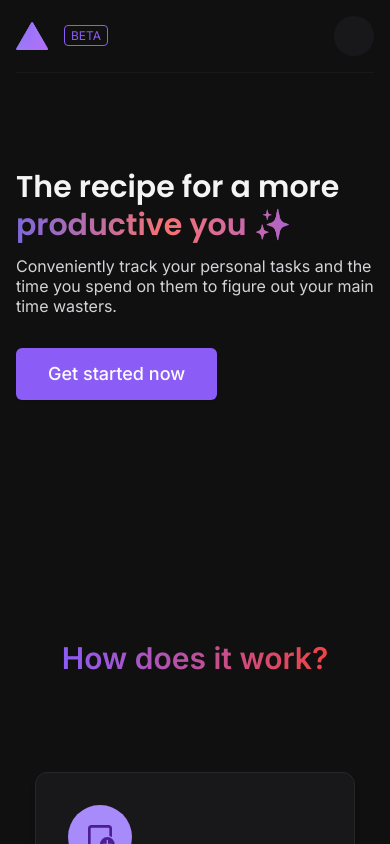
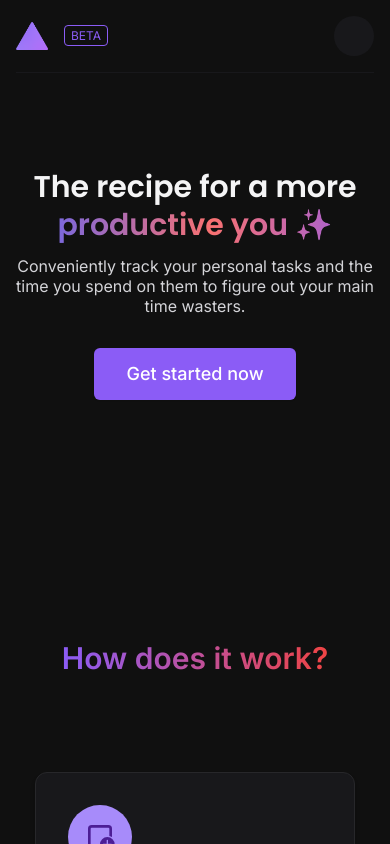
Before and after one commit to CarboxyDev/Effichron, a Next.js app: page / in a window 390 px wide. Shown: the top 844 px of the page. Built offline with nearby package versions, Linux system fonts and the light colour scheme; no server answers; some icons are missing; what tailwindcss-debug-screens would draw is missing.

Commit message:
Modify: Make HeroSection and HowItWorksSection more responsive for smaller devices

```diff
--- a/src/components/home/HeroSection.tsx
+++ b/src/components/home/HeroSection.tsx
@@ -9,17 +9,17 @@ export const HeroSection = () => {
   return (
     <>
       <div className="flex flex-row items-center">
-        <div className="md:max-w-lg xl:max-w-2xl">
+        <div className="flex flex-col items-center md:max-w-lg md:items-start xl:max-w-2xl">
           <h1
             className={cn(
               headingFont.className,
-              'text-3xl font-semibold leading-tight text-dark-100 md:text-4xl xl:text-6xl xl:leading-tight'
+              'text-center text-3xl font-semibold leading-tight text-dark-100 md:text-left md:text-4xl xl:text-6xl xl:leading-tight'
             )}
           >
             The recipe for a more{' '}
             <span className="magic-text">productive you ✨</span>
           </h1>
-          <p className="mt-3 text-base leading-tight text-dark-300 md:mt-5 md:text-lg md:leading-8 xl:text-xl">
+          <p className="mt-3 text-center text-base leading-tight text-dark-300 md:mt-5 md:text-left md:text-lg md:leading-8 xl:text-xl">
             Conveniently track your personal tasks and the time you spend on
             them to figure out your main time wasters.
           </p>
--- a/src/components/home/HowItWorksSection.tsx
+++ b/src/components/home/HowItWorksSection.tsx
@@ -15,7 +15,7 @@ export const ExplanationCard = (props: ExplanationCardProps) => {
     <>
       <div
         className={cn(
-          'w-80 rounded-xl border border-dark-800 bg-dark-900 shadow-md transition duration-500 ease-in-out hover:scale-105 hover:border-dark-800',
+          'w-80 rounded-xl border border-dark-800 bg-dark-900 shadow-md transition duration-500 ease-in-out hover:scale-105 hover:border-dark-800 md:w-72 xl:w-88 2xl:w-80',
           order === 4 && 'md:row-start-2 xl:row-auto'
         )}
       >
@@ -74,7 +74,7 @@ const WorkingExplanationGrid = () => {
   ];
   return (
     <>
-      <div className="grid grid-cols-1 gap-8 lg:grid-cols-2 2xl:grid-cols-4">
+      <div className="grid grid-cols-1 gap-8 md:grid-cols-2 2xl:grid-cols-4">
         {explanationCards.map((card) => {
           return (
             <ExplanationCard
```
